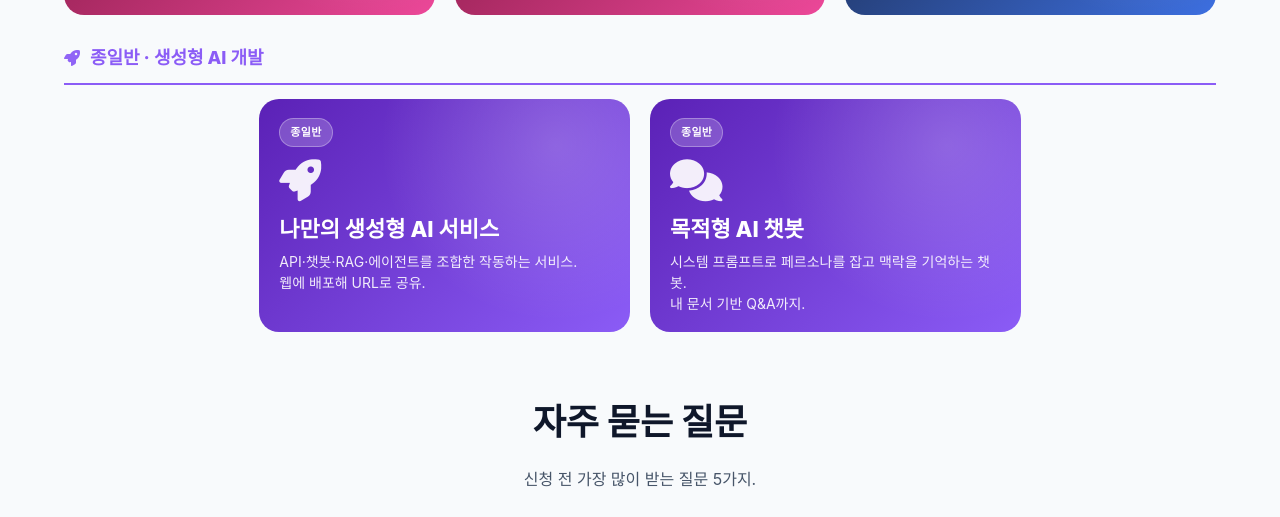
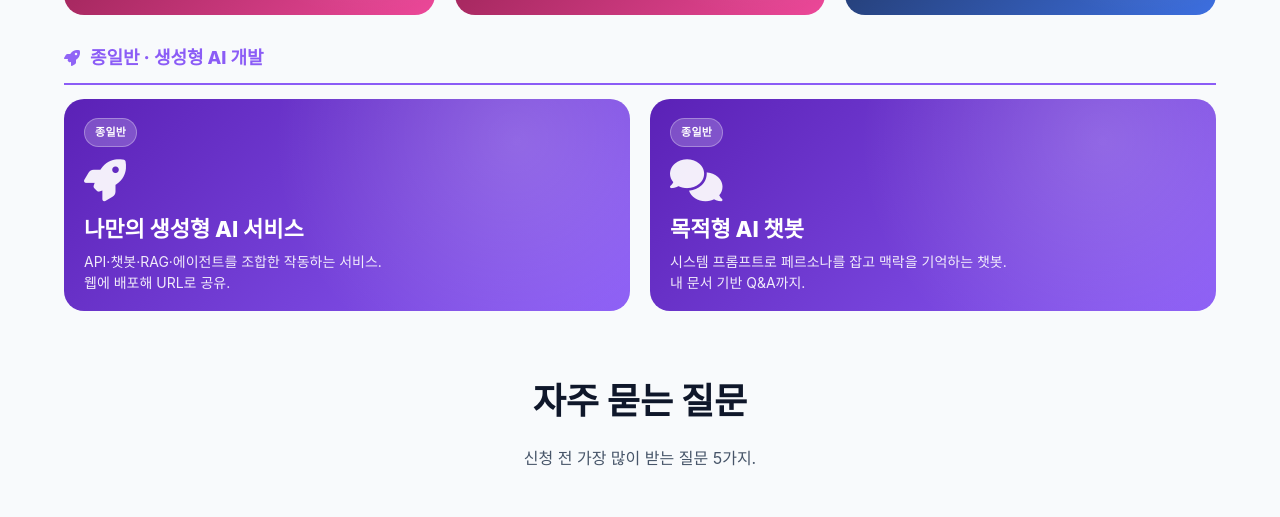
Before and after one commit to aebonlee/halla, a website: page index.html in a window 1280 px wide. Shown: the part 4837-5354 px from the top of the page. Drawn offline with nearby package versions, Linux system fonts and the light colour scheme; animation ran at ten frames a second; a web font is replaced by a local one.

Commit message:
결과물 갤러리 3/3/2 레이아웃 자연스럽게 정리
- 종일반(2개) 줄을 가운데 띄움 제거 → 전체 폭을 2칸으로 채워 위 줄과 정렬
- 카드 min-height 150px + space-between → 내용 위아래 균형, 납작함 방지
- style.css 캐시 버전 v=20260621

Co-Authored-By: Claude Opus 4.8 (1M context) <noreply@anthropic.com>

```diff
--- a/assets/css/style.css
+++ b/assets/css/style.css
@@ -1005,16 +1005,13 @@ body {
   gap: 20px;
 }
 
-/* 카드 2개 그룹(종일반) — 카드 크기는 유지한 채 가운데 정렬 */
+/* 카드 2개 그룹(종일반) — 위 줄과 같은 전체 폭을 2칸으로 채움 */
 .gallery-group.pair .gallery-grid {
   grid-template-columns: repeat(2, 1fr);
-  max-width: calc(66.667% - 6.667px);
-  margin-inline: auto;
 }
 
 @media (max-width: 1100px) {
   .gallery-grid { grid-template-columns: repeat(2, 1fr); }
-  .gallery-group.pair .gallery-grid { max-width: none; }
 }
 
 @media (max-width: 560px) {
@@ -1026,12 +1023,13 @@ body {
   position: relative;
   overflow: hidden;
   border-radius: var(--radius-lg);
+  min-height: 150px;
   background: linear-gradient(135deg, #1B2A4A 0%, #3D6FE0 100%);
   color: white;
   padding: 18px 20px;
   display: flex;
   flex-direction: column;
-  justify-content: flex-start;
+  justify-content: space-between;
   gap: 12px;
   cursor: default;
   transition: all 0.3s;
--- a/index.html
+++ b/index.html
@@ -34,7 +34,7 @@
   <link rel="stylesheet" href="https://fonts.googleapis.com/css2?family=Noto+Color+Emoji&display=swap">
   <link rel="stylesheet" href="https://cdn.jsdelivr.net/npm/@fortawesome/fontawesome-free@6.5.2/css/all.min.css">
     <link rel="stylesheet" href="https://cdn.jsdelivr.net/gh/orioncactus/pretendard@v1.3.9/dist/web/static/pretendard.min.css">
-  <link rel="stylesheet" href="assets/css/style.css?v=20260620">
+  <link rel="stylesheet" href="assets/css/style.css?v=20260621">
 </head>
 <body>
 
```
